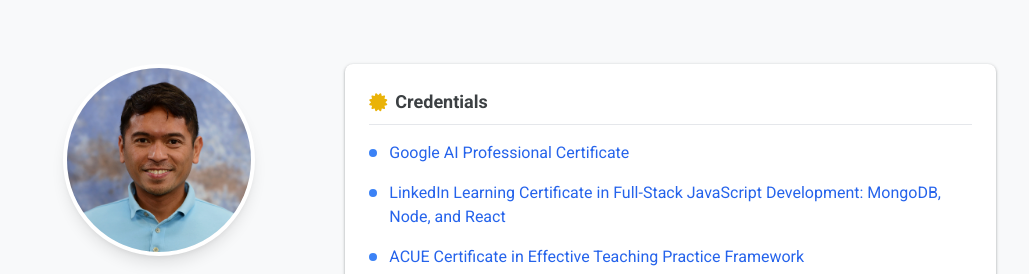
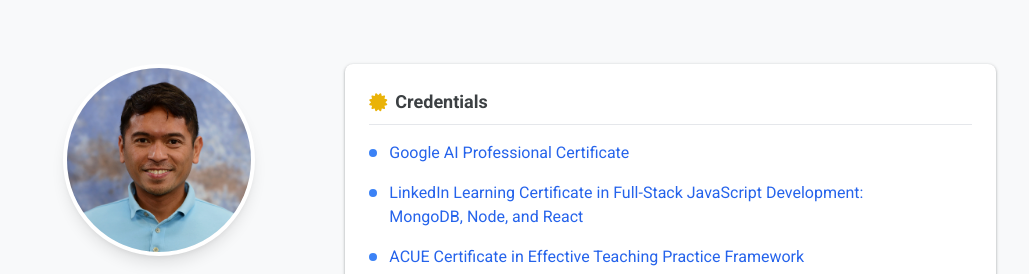
Before and after one commit to zenarosa/zenarosa.github.io, a plain HTML site: page index.html in a window 1280 px wide. Shown: the top 274 px of the page, without its empty margins (140-1169 px from the left). Drawn offline with nearby package versions, Linux system fonts and the light colour scheme.

Commit message:
Update LinkedIn certificate link text for clarity

```diff
--- a/index.html
+++ b/index.html
@@ -90,7 +90,7 @@
                         <!-- 2nd -->
                         <li class="flex items-start">
                             <span class="inline-block w-2 h-2 rounded-full bg-blue-500 mt-2 mr-3 shrink-0"></span>
-                            <a href="https://www.linkedin.com/learning/certificates/4488b0b81ef79e107c8fdd69d519f3b8f5fb00312b1596813fdd4fe032a2f712" target="_blank" class="text-blue-600 hover:underline">LinkedIn Learning Certificate in Full-Stack JavaScript Development: MongoDB, Node, and React</a>
+                            <a href="https://www.linkedin.com/learning/certificates/4488b0b81ef79e107c8fdd69d519f3b8f5fb00312b1596813fdd4fe032a2f712" target="_blank" class="text-blue-600 hover:underline">LinkedIn Learning Certificate in Full-Stack JavaScript Development:<br>MongoDB, Node, and React</a>
                         </li>
                         <!-- 3rd -->
                         <li class="flex flex-col">
```
